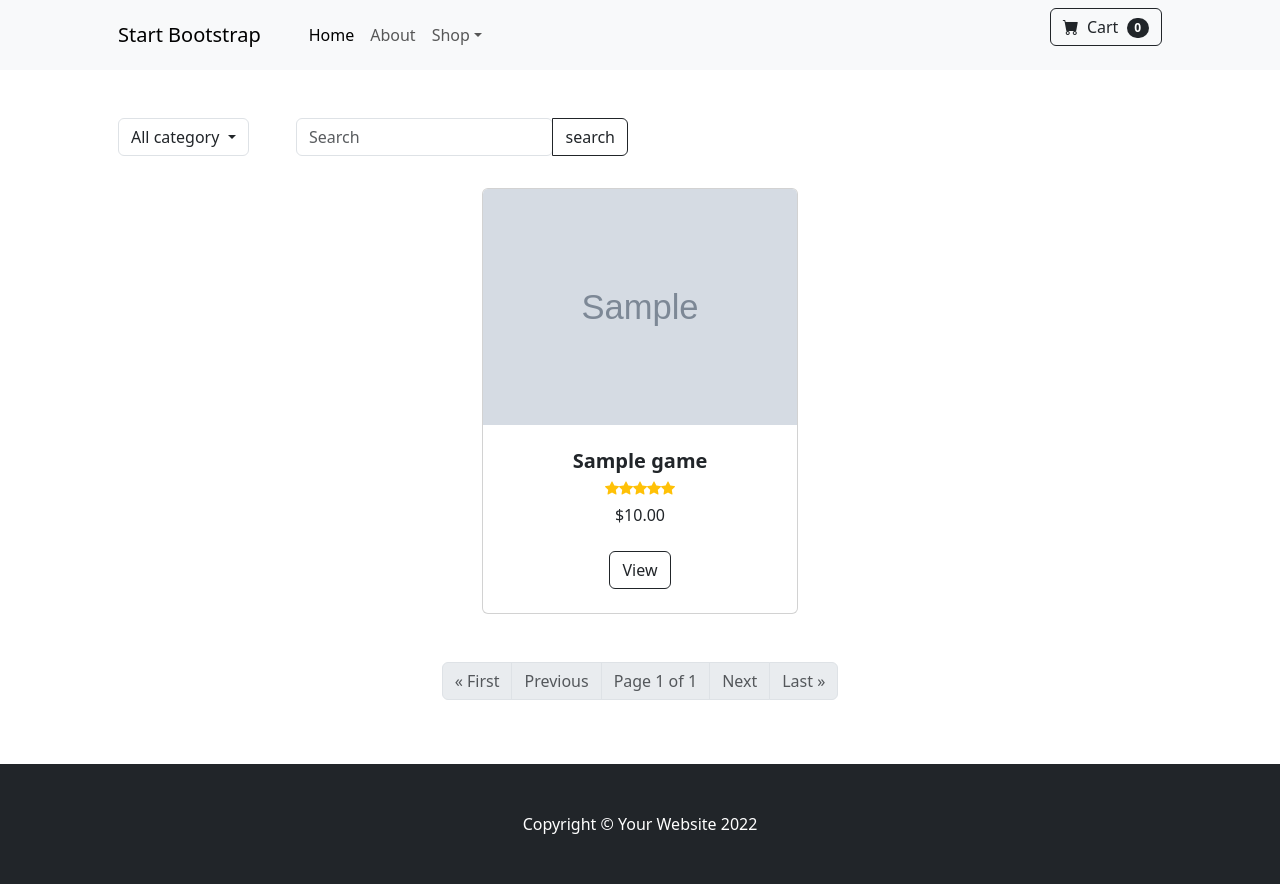
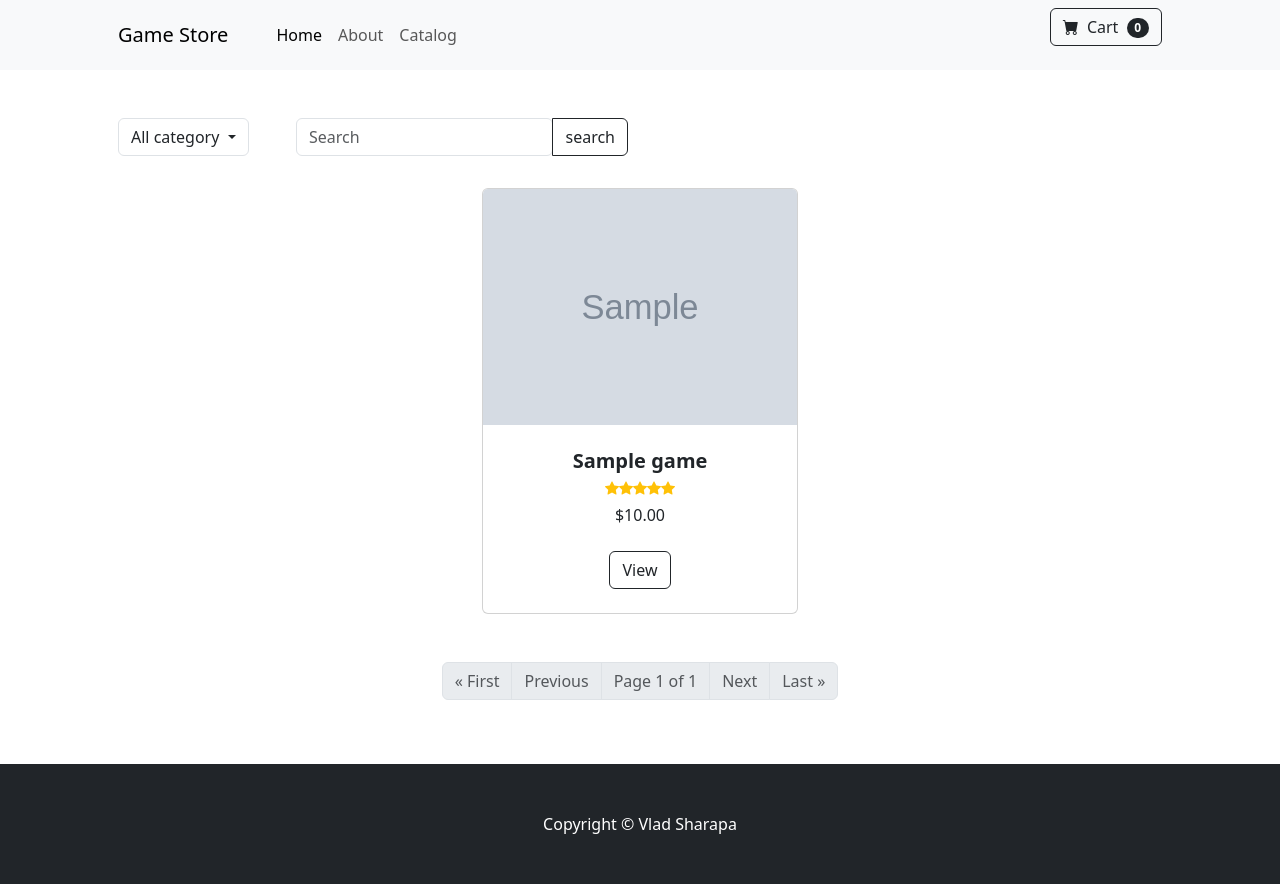
Before and after one commit to Vladislav-Sharapa/game-store, a Django app: page /catalog/ in a window 1280 px wide. Run offline with Django 4.2, Linux system fonts and the light colour scheme; tables that the repository leaves empty hold one stand-in row (values such as "Sample post"); grey boxes marked "Sample" are stand-in pictures; some libraries are stand-ins or nearby versions.

```diff
--- a/gamestore/shop/templates/shop/layout.html
+++ b/gamestore/shop/templates/shop/layout.html
@@ -1,4 +1,3 @@
-{% load static %}
 <html lang="en">
 <head>
     <meta charset="UTF-8">
@@ -7,6 +6,8 @@
     <title>{% block title %}Layout{% endblock %}</title>
         <!-- Bootstrap icons-->
     <link href="https://cdn.jsdelivr.net/npm/bootstrap-icons@1.5.0/font/bootstrap-icons.css" rel="stylesheet" />
+    {% load static %}
+    {% block static_additional %}{% endblock %}
     {% load bootstrap5 %}
     {% bootstrap_css %}
     {% bootstrap_javascript %}
@@ -16,14 +17,14 @@
 <!-- Navigation-->
     <nav class="navbar navbar-expand-lg navbar-light bg-light">
         <div class="container px-4 px-lg-5">
-            <a class="navbar-brand" href="#!">Start Bootstrap</a>
+            <a class="navbar-brand" href="#!">Game Store</a>
             <button class="navbar-toggler" type="button" data-bs-toggle="collapse" data-bs-target="#navbarSupportedContent" aria-controls="navbarSupportedContent" aria-expanded="false" aria-label="Toggle navigation"><span class="navbar-toggler-icon"></span></button>
             <div class="collapse navbar-collapse" id="navbarSupportedContent">
                 <ul class="navbar-nav me-auto mb-2 mb-lg-0 ms-lg-4">
-                    <li class="nav-item"><a class="nav-link active" aria-current="page" href="#!">Home</a></li>
+                    <li class="nav-item"><a class="nav-link active" aria-current="page" href="{% url 'home' %}">Home</a></li>
                     <li class="nav-item"><a class="nav-link" href="#!">About</a></li>
                     <li class="nav-item dropdown">
-                        <a class="nav-link dropdown-toggle" id="navbarDropdown" href="#" role="button" data-bs-toggle="dropdown" aria-expanded="false">Shop</a>
+                        <a class="nav-link" href="{% url 'catalog'%}" role="button" >Catalog</a>
                         <ul class="dropdown-menu" aria-labelledby="navbarDropdown">
                             <li><a class="dropdown-item" href="#!">All Products</a></li>
                             <li><hr class="dropdown-divider" /></li>
@@ -45,9 +46,10 @@
     {% block content %}
     {% endblock %}
     <footer class="py-5 bg-dark">
-        <div class="container"><p class="m-0 text-center text-white">Copyright &copy; Your Website 2022</p></div>
+        <div class="container"><p class="m-0 text-center text-white">Copyright &copy; Vlad Sharapa</p></div>
     </footer>
-    <script src="https://cdn.jsdelivr.net/npm/bootstrap@5.1.3/dist/js/bootstrap.bundle.min.js"></script>
-    <script src="js/scripts.js"></script>
+    <script src="https://code.jquery.com/jquery-3.3.1.slim.min.js" integrity="sha384-q8i/X+965DzO0rT7abK41JStQIAqVgRVzpbzo5smXKp4YfRvH+8abtTE1Pi6jizo" crossorigin="anonymous"></script>
+    <script src="https://cdnjs.cloudflare.com/ajax/libs/popper.js/1.14.7/umd/popper.min.js" integrity="sha384-UO2eT0CpHqdSJQ6hJty5KVphtPhzWj9WO1clHTMGa3JDZwrnQq4sF86dIHNDz0W1" crossorigin="anonymous"></script>
+    <script src="https://stackpath.bootstrapcdn.com/bootstrap/4.3.1/js/bootstrap.min.js" integrity="sha384-JjSmVgyd0p3pXB1rRibZUAYoIIy6OrQ6VrjIEaFf/nJGzIxFDsf4x0xIM+B07jRM" crossorigin="anonymous"></script>
 </body>
 </html>
```
